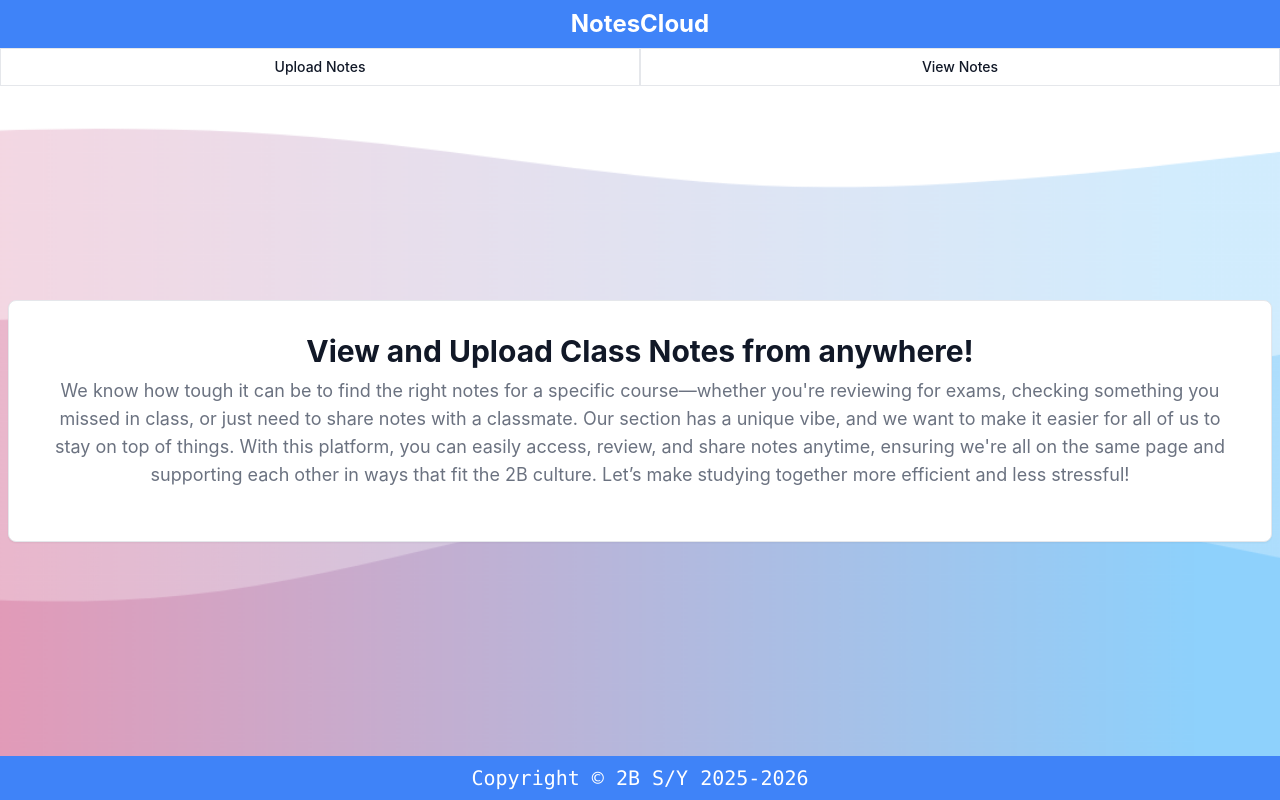
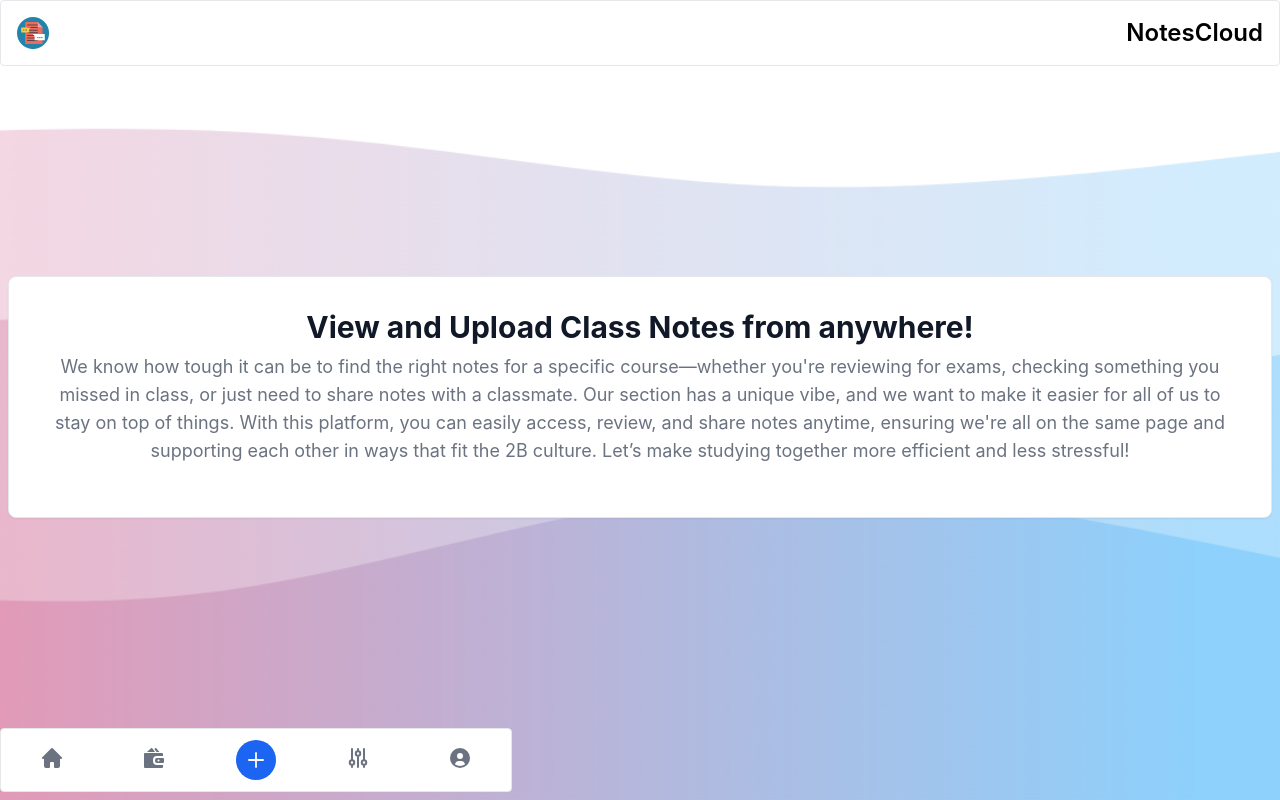
Before and after one commit to aljnmusic/JS1, a browser extension: page NotesCloud/home.html in a window 1280 px wide. Drawn offline with nearby package versions, Linux system fonts and the light colour scheme.

Commit message:
added a bottom nav

```diff
--- a/NotesCloud/home.html
+++ b/NotesCloud/home.html
@@ -7,24 +7,25 @@
     <link href="https://cdn.jsdelivr.net/npm/flowbite@3.1.2/dist/flowbite.min.css" rel="stylesheet" />
     <title>Document</title>
 </head>
-<body class=" flex flex-col min-h-screen" style="background-image: url(images/home.png); background-size: cover; background-position: right;">
-
-    <div class="flex justify-center items-center py-2 bg-blue-500 w-full text-white">
-        <h1 class="text-2xl font-bold">NotesCloud</h1>
-    </div>
+<body class="flex flex-col min-h-screen" style="background-image: url(images/home.png); background-size: cover; background-position: right;">
 
 
+<nav class="bg-white border-gray-200 border rounded dark:bg-gray-900">
+    <div class="max-w-screen-xl flex items-center justify-between mx-auto p-4">
+        <!-- Logo on the left -->
+        <a href="https://flowbite.com/" class="flex items-center space-x-3 rtl:space-x-reverse">
+            <img src="images/reshot-icon-notes-X9VA8LBE35.svg" class="h-8" alt="Flowbite Logo" />
+        </a>
 
-    <div class="inline-flex rounded-md shadow-xs flex justify-between" role="group">
-        <a href="upload.html" type="button" class="w-full px-4 py-2 text-sm font-medium text-gray-900 bg-white border border-gray-200 rounded-s-lg hover:bg-gray-100 hover:text-blue-700 focus:z-10 focus:ring-2 focus:ring-blue-700 focus:text-blue-700 dark:bg-gray-800 dark:border-gray-700 dark:text-white dark:hover:text-white dark:hover:bg-gray-700 dark:focus:ring-blue-500 dark:focus:text-white text-center">
-            Upload Notes
-        </a>
-        <a href="view.html" type="button" class="w-full px-4 py-2 text-sm font-medium text-gray-900 bg-white border border-gray-200 rounded-e-lg hover:bg-gray-100 hover:text-blue-700 focus:z-10 focus:ring-2 focus:ring-blue-700 focus:text-blue-700 dark:bg-gray-800 dark:border-gray-700 dark:text-white dark:hover:text-white dark:hover:bg-gray-700 dark:focus:ring-blue-500 dark:focus:text-white text-center">
-            View Notes
-        </a>
+        <!-- NotesCloud on the right -->
+        <span class="self-center text-2xl font-semibold whitespace-nowrap dark:text-white">
+            NotesCloud
+        </span>
     </div>
+</nav>
 
-    <div class="grow flex justify-center items-center">
+
+<div id="home" class="flex-grow flex justify-center items-center relative">
     <div class="w-full p-2 m-2 text-center bg-white border border-gray-200 rounded-lg shadow-sm sm:p-8 dark:bg-gray-800 dark:border-gray-700">
         <h5 class="mb-2 text-3xl font-bold text-gray-900 dark:text-white">View and Upload Class Notes from anywhere!</h5>
         <p class="mb-5 text-base text-gray-500 sm:text-lg dark:text-gray-400">We know how tough it can be to find the right notes for a specific course—whether you're reviewing for exams, checking something you missed in class, or just need to share notes with a classmate. Our section has a unique vibe, and we want to make it easier for all of us to stay on top of things. With this platform, you can easily access, review, and share notes anytime, ensuring we're all on the same page and supporting each other in ways that fit the 2B culture. Let’s make studying together more efficient and less stressful!</p>
@@ -32,9 +33,64 @@
 </div>
 
 
-    <footer class="flex justify-center items-center py-2 bg-blue-500 w-full text-white">
-        <h1 class="text-xl font-mono">Copyright &copy; 2B S/Y 2025-2026</h1>
-    </footer>
+<div class="mb-2 w-full h-16 max-w-lg bg-white border border-gray-200 rounded left-1/2 dark:bg-gray-700 dark:border-gray-600">
+    <div class="grid h-full max-w-lg grid-cols-5 mx-auto">
+        <a href="#features" data-tooltip-target="tooltip-home" type="button" class="inline-flex flex-col items-center justify-center px-5 rounded-s-full hover:bg-gray-50 dark:hover:bg-gray-800 group">
+            <svg class="w-5 h-5 mb-1 text-gray-500 dark:text-gray-400 group-hover:text-blue-600 dark:group-hover:text-blue-500" aria-hidden="true" xmlns="http://www.w3.org/2000/svg" fill="currentColor" viewBox="0 0 20 20">
+                <path d="m19.707 9.293-2-2-7-7a1 1 0 0 0-1.414 0l-7 7-2 2a1 1 0 0 0 1.414 1.414L2 10.414V18a2 2 0 0 0 2 2h3a1 1 0 0 0 1-1v-4a1 1 0 0 1 1-1h2a1 1 0 0 1 1 1v4a1 1 0 0 0 1 1h3a2 2 0 0 0 2-2v-7.586l.293.293a1 1 0 0 0 1.414-1.414Z"/>
+            </svg>
+            <span class="sr-only">Home</span>
+        </a>
+        <div id="tooltip-home" role="tooltip" class="absolute z-10 invisible inline-block px-3 py-2 text-sm font-medium text-white transition-opacity duration-300 bg-gray-900 rounded-lg shadow-xs opacity-0 tooltip dark:bg-gray-700">
+            Home
+            <div class="tooltip-arrow" data-popper-arrow></div>
+        </div>
+        <button data-tooltip-target="tooltip-wallet" type="button" class="inline-flex flex-col items-center justify-center px-5 hover:bg-gray-50 dark:hover:bg-gray-800 group">
+            <svg class="w-5 h-5 mb-1 text-gray-500 dark:text-gray-400 group-hover:text-blue-600 dark:group-hover:text-blue-500" aria-hidden="true" xmlns="http://www.w3.org/2000/svg" fill="currentColor" viewBox="0 0 20 20">
+                <path d="M11.074 4 8.442.408A.95.95 0 0 0 7.014.254L2.926 4h8.148ZM9 13v-1a4 4 0 0 1 4-4h6V6a1 1 0 0 0-1-1H1a1 1 0 0 0-1 1v13a1 1 0 0 0 1 1h17a1 1 0 0 0 1-1v-2h-6a4 4 0 0 1-4-4Z"/>
+                <path d="M19 10h-6a2 2 0 0 0-2 2v1a2 2 0 0 0 2 2h6a1 1 0 0 0 1-1v-3a1 1 0 0 0-1-1Zm-4.5 3.5a1 1 0 1 1 0-2 1 1 0 0 1 0 2ZM12.62 4h2.78L12.539.41a1.086 1.086 0 1 0-1.7 1.352L12.62 4Z"/>
+            </svg>
+            <span class="sr-only">Wallet</span>
+        </button>
+        <div id="tooltip-wallet" role="tooltip" class="absolute z-10 invisible inline-block px-3 py-2 text-sm font-medium text-white transition-opacity duration-300 bg-gray-900 rounded-lg shadow-xs opacity-0 tooltip dark:bg-gray-700">
+            View Notes
+            <div class="tooltip-arrow" data-popper-arrow></div>
+        </div>
+        <div class="flex items-center justify-center">
+            <button data-tooltip-target="tooltip-new" type="button" class="inline-flex items-center justify-center w-10 h-10 font-medium bg-blue-600 rounded-full hover:bg-blue-700 group focus:ring-4 focus:ring-blue-300 focus:outline-none dark:focus:ring-blue-800">
+                <svg class="w-4 h-4 text-white" aria-hidden="true" xmlns="http://www.w3.org/2000/svg" fill="none" viewBox="0 0 18 18">
+                    <path stroke="currentColor" stroke-linecap="round" stroke-linejoin="round" stroke-width="2" d="M9 1v16M1 9h16"/>
+                </svg>
+                <span class="sr-only">New item</span>
+            </button>
+        </div>
+        <div id="tooltip-new" role="tooltip" class="absolute z-10 invisible inline-block px-3 py-2 text-sm font-medium text-white transition-opacity duration-300 bg-gray-900 rounded-lg shadow-xs opacity-0 tooltip dark:bg-gray-700">
+            Upload Notes
+            <div class="tooltip-arrow" data-popper-arrow></div>
+        </div>
+        <button data-tooltip-target="tooltip-settings" type="button" class="inline-flex flex-col items-center justify-center px-5 hover:bg-gray-50 dark:hover:bg-gray-800 group">
+            <svg class="w-5 h-5 mb-1 text-gray-500 dark:text-gray-400 group-hover:text-blue-600 dark:group-hover:text-blue-500" aria-hidden="true" xmlns="http://www.w3.org/2000/svg" fill="none" viewBox="0 0 20 20">
+                <path stroke="currentColor" stroke-linecap="round" stroke-linejoin="round" stroke-width="2" d="M4 12.25V1m0 11.25a2.25 2.25 0 0 0 0 4.5m0-4.5a2.25 2.25 0 0 1 0 4.5M4 19v-2.25m6-13.5V1m0 2.25a2.25 2.25 0 0 0 0 4.5m0-4.5a2.25 2.25 0 0 1 0 4.5M10 19V7.75m6 4.5V1m0 11.25a2.25 2.25 0 1 0 0 4.5 2.25 2.25 0 0 0 0-4.5ZM16 19v-2"/>
+            </svg>
+            <span class="sr-only">How This Works</span>
+        </button>
+        <div id="tooltip-settings" role="tooltip" class="absolute z-10 invisible inline-block px-3 py-2 text-sm font-medium text-white transition-opacity duration-300 bg-gray-900 rounded-lg shadow-xs opacity-0 tooltip dark:bg-gray-700">
+            Settings
+            <div class="tooltip-arrow" data-popper-arrow></div>
+        </div>
+        <button data-tooltip-target="tooltip-profile" type="button" class="inline-flex flex-col items-center justify-center px-5 rounded-e-full hover:bg-gray-50 dark:hover:bg-gray-800 group">
+            <svg class="w-5 h-5 mb-1 text-gray-500 dark:text-gray-400 group-hover:text-blue-600 dark:group-hover:text-blue-500" aria-hidden="true" xmlns="http://www.w3.org/2000/svg" fill="currentColor" viewBox="0 0 20 20">
+                <path d="M10 0a10 10 0 1 0 10 10A10.011 10.011 0 0 0 10 0Zm0 5a3 3 0 1 1 0 6 3 3 0 0 1 0-6Zm0 13a8.949 8.949 0 0 1-4.951-1.488A3.987 3.987 0 0 1 9 13h2a3.987 3.987 0 0 1 3.951 3.512A8.949 8.949 0 0 1 10 18Z"/>
+            </svg>
+            <span class="sr-only">Contact</span>
+        </button>
+        <div id="tooltip-profile" role="tooltip" class="absolute z-10 invisible inline-block px-3 py-2 text-sm font-medium text-white transition-opacity duration-300 bg-gray-900 rounded-lg shadow-xs opacity-0 tooltip dark:bg-gray-700">
+            Profile
+            <div class="tooltip-arrow" data-popper-arrow></div>
+        </div>
+    </div>
+</div>
+
 
 
 <script src="https://cdn.jsdelivr.net/npm/flowbite@3.1.2/dist/flowbite.min.js"></script>
```
Also changed, not shown: NotesCloud/images/reshot-icon-notes-X9VA8LBE35.svg (added). Lines whose indentation alone changed are shown as unchanged.
